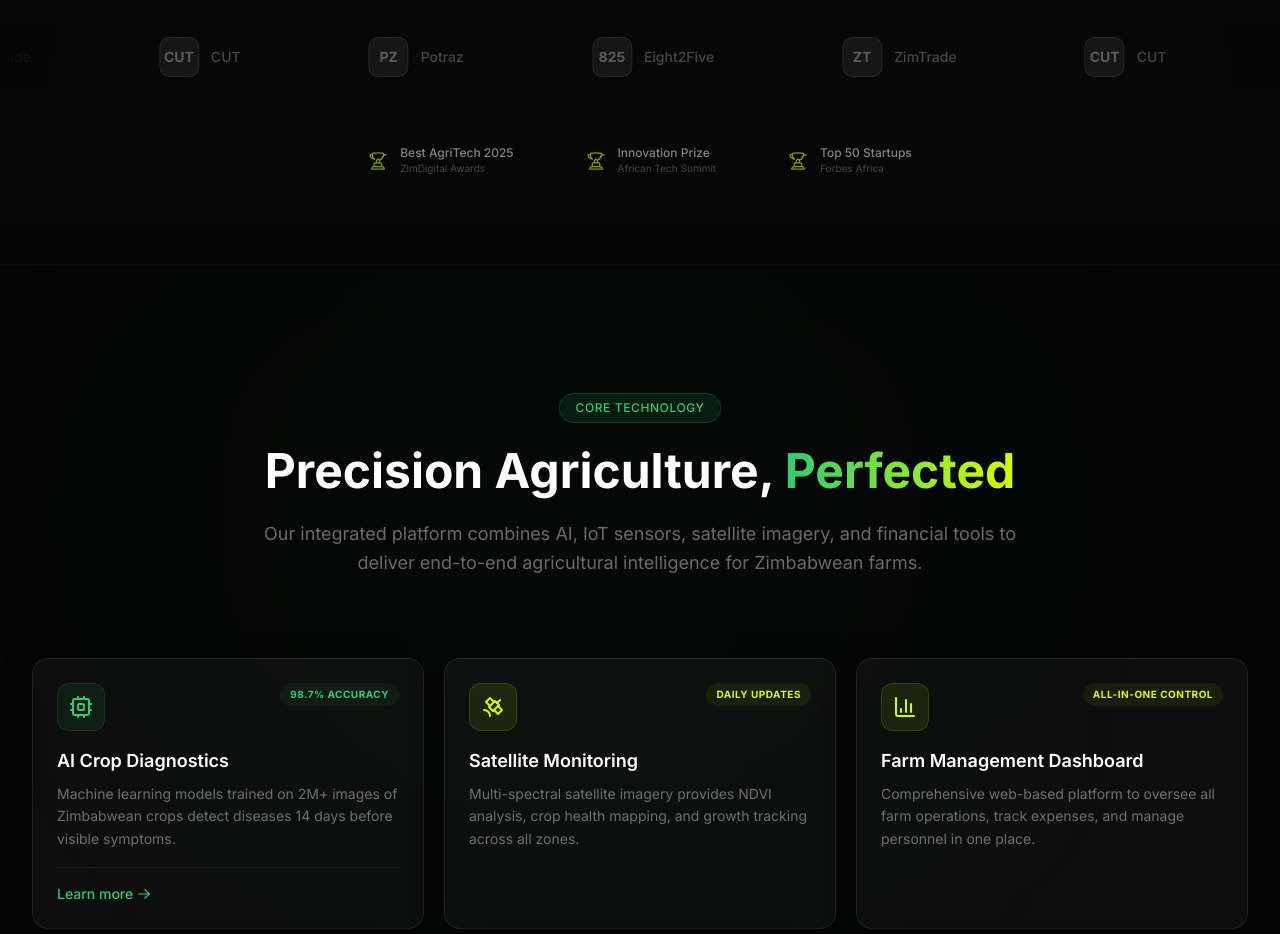
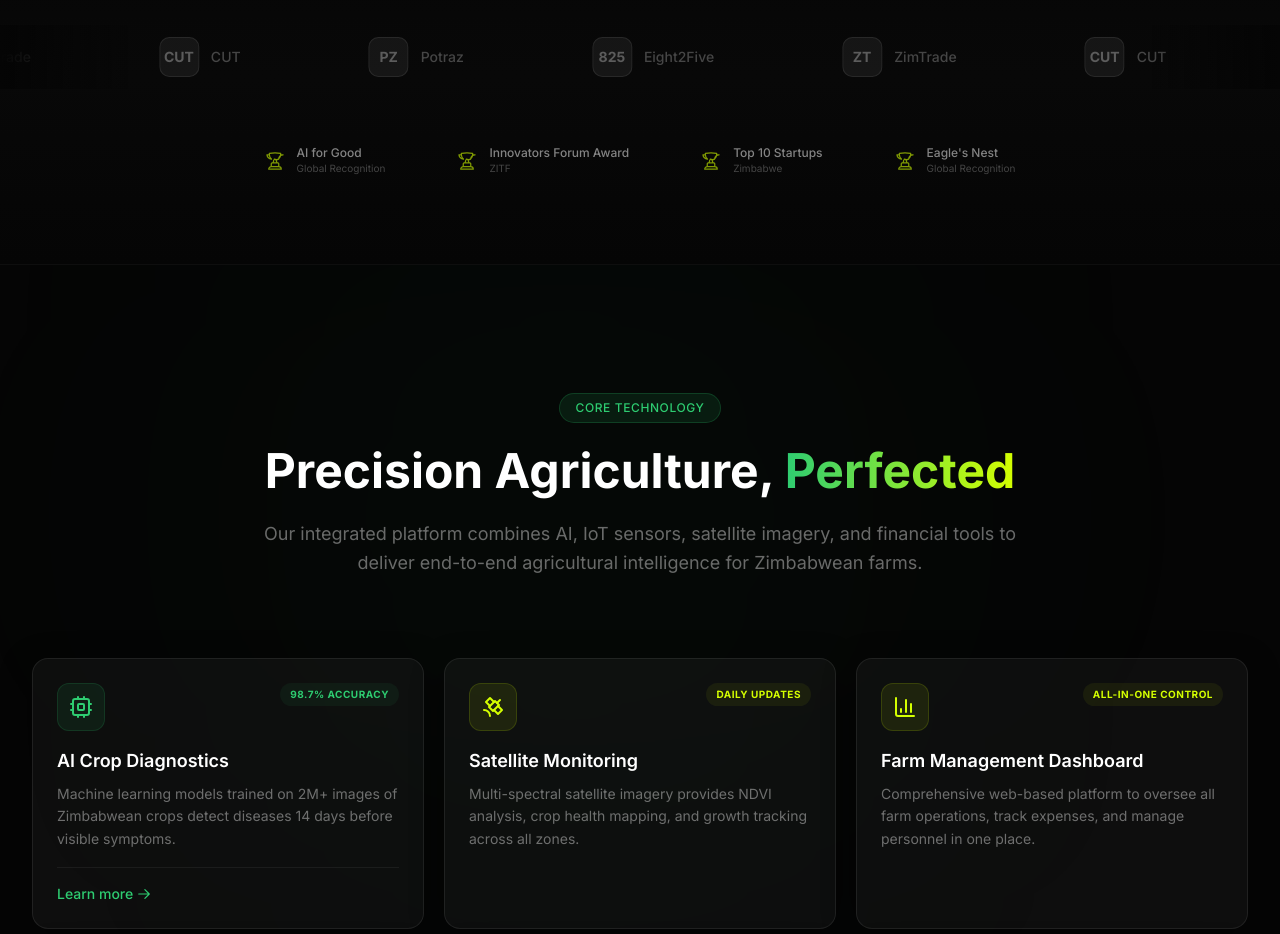
Before and after one commit to ThulaniTheProgrammer/Hurudzaii, a React (Vite) app: page / in a window 1280 px wide. Shown: the part 920-1854 px from the top of the page. Built offline with nearby package versions, Linux system fonts and the light colour scheme.

Commit message:
Update awards to AI for Good, ZITF, Top 10 Startups, Eagle's Nest

```diff
--- a/src/components/agritech/PartnersMarquee.tsx
+++ b/src/components/agritech/PartnersMarquee.tsx
@@ -53,9 +53,10 @@ const PartnersMarquee: React.FC = () => {
         <div className="max-w-4xl mx-auto mt-12 px-4">
           <div className="flex flex-wrap justify-center gap-6 sm:gap-10">
             {[
-              { label: 'Best AgriTech 2025', org: 'ZimDigital Awards' },
-              { label: 'Innovation Prize', org: 'African Tech Summit' },
-              { label: 'Top 50 Startups', org: 'Forbes Africa' },
+              { label: 'AI for Good', org: 'Global Recognition' },
+              { label: 'Innovators Forum Award', org: 'ZITF' },
+              { label: 'Top 10 Startups', org: 'Zimbabwe' },
+              { label: "Eagle's Nest", org: 'Global Recognition' },
             ].map((award, i) => (
               <div key={i} className="flex items-center gap-3 px-4 py-2">
                 <svg className="w-5 h-5 text-[#D4FF00]/60" fill="none" viewBox="0 0 24 24" stroke="currentColor" strokeWidth={1.5}>
```
